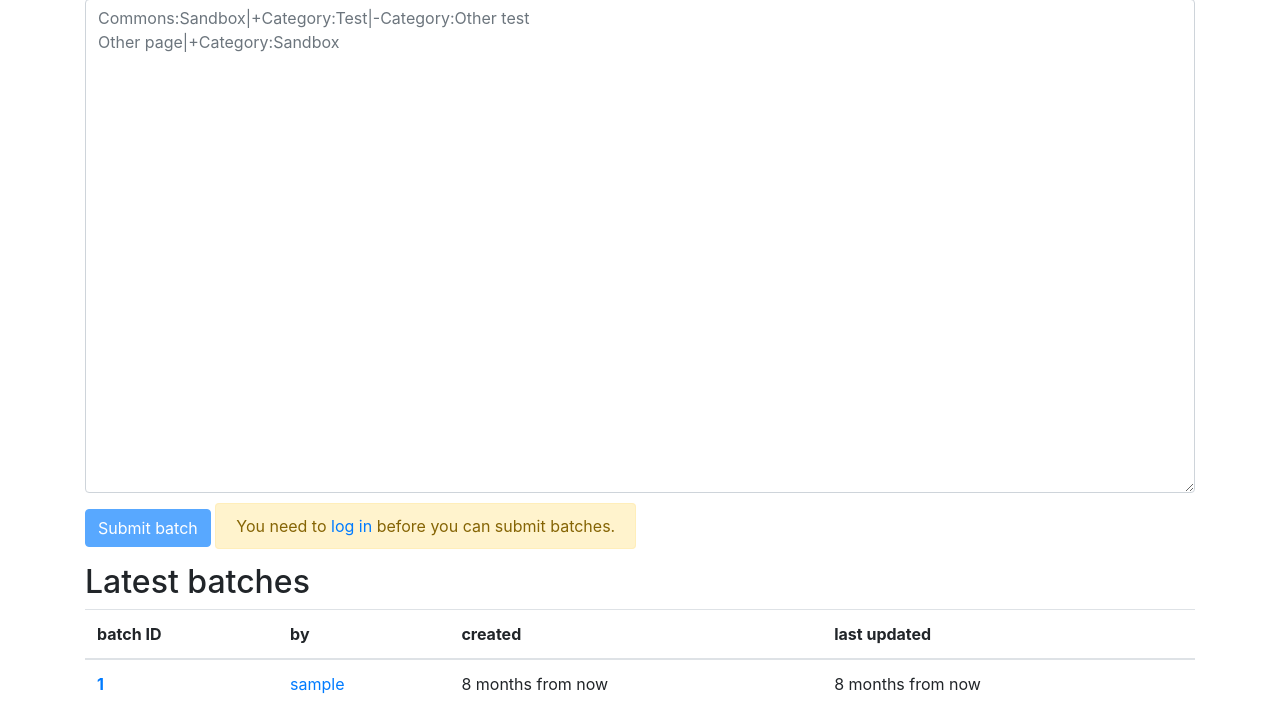
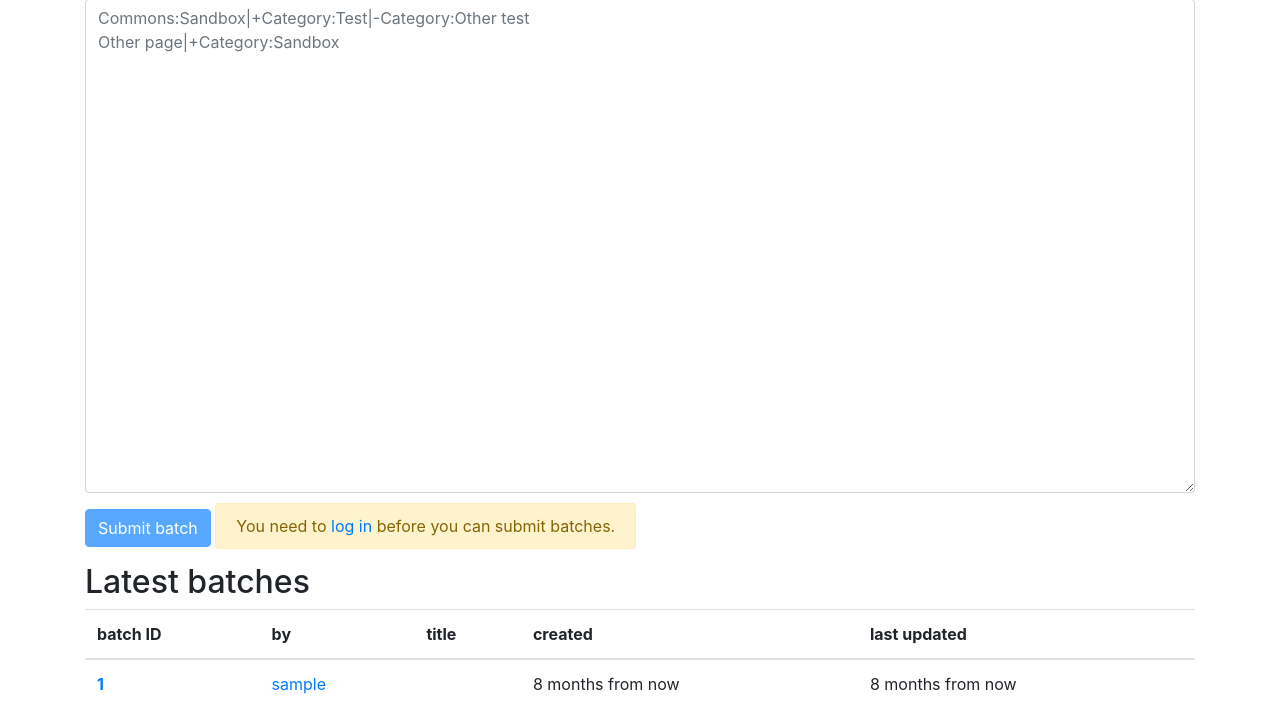
Before and after one commit to lucaswerkmeister/tool-quickcategories, a Flask app: template templates/index.html in a window 1280 px wide. Shown: the part 490-1214 px from the top of the page. Run offline with Flask 2, Linux system fonts and the light colour scheme; the template is opened without the code that fills it: most values are stand-ins (such as "Sample title", 1, 10 or a date in 2020); some libraries are stand-ins or nearby versions.

Commit message:
Show batch titles on index page

```diff
--- a/templates/index.html
+++ b/templates/index.html
@@ -73,6 +73,7 @@
     <tr>
       <th scope="col">batch ID</th>
       <th scope="col">by</th>
+      <th scope="col">title</th>
       <th scope="col">created</th>
       <th scope="col">last updated</th>
     </tr>
@@ -82,6 +83,7 @@
     <tr>
       <th scope="row"><a href="{{ url_for('batch', id=batch.id) }}">{{ batch.id }}</a></th>
       <td>{{ render_local_user(batch.local_user) }}</td>
+      <td>{{ render_batch_title(batch) or '' }}</td>
       <td>{{ batch.created | render_datetime }}</td>
       <td>{{ batch.last_updated | render_datetime }}</td>
     </tr>
```
